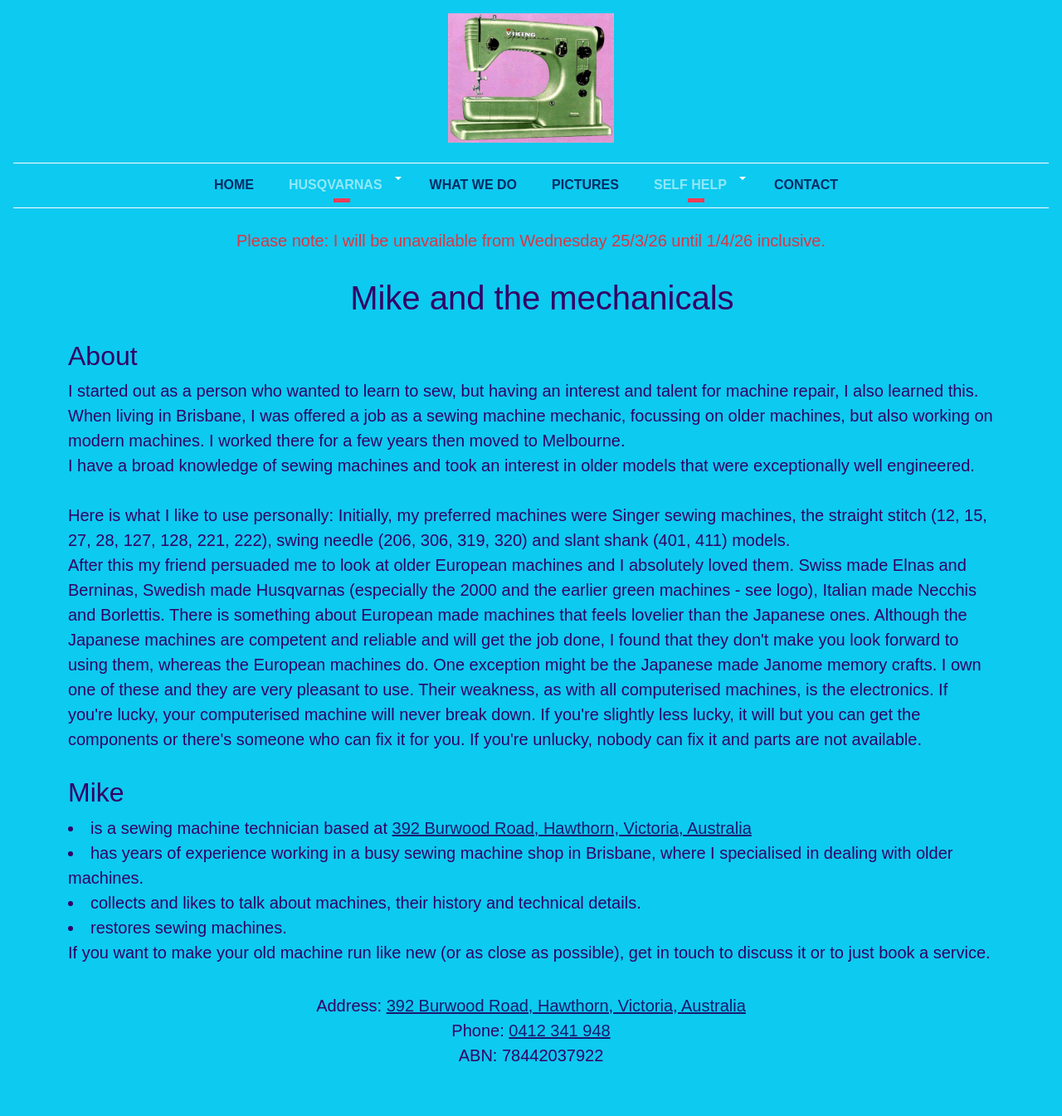
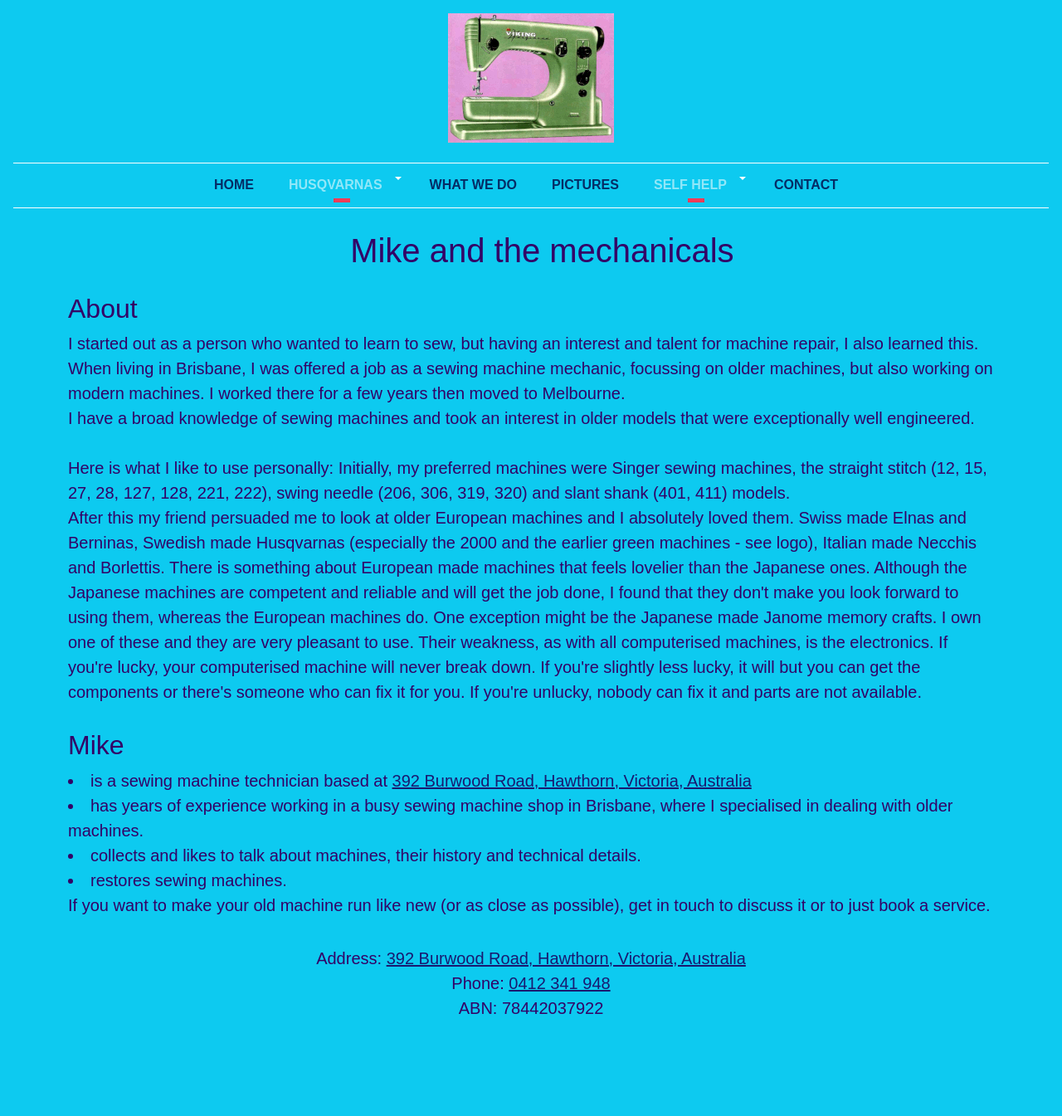
Before and after one commit to manicmike66/mikeandthemechanicals, a Jekyll site: the page built from index.markdown, in a window 1280 px wide. Shown: the whole page at 83% size. Built offline with Jekyll 4.4.1, drawn with Linux system fonts in a browser that asks for light colours; nearby versions of some CDN libraries; after the commit the page ends 1288 px from its top, so only the background shows below that.

Commit message:
removed holiday info

```diff
--- a/_includes/header.html
+++ b/_includes/header.html
@@ -1,4 +1,3 @@
 <div class="text-center"><img class="image" alt="Husqvarna 21" src="{{ "/assets/images/husq21-200.png" | relative_url }}"/></div>
 {%- include navbar.md -%}
-<p class="text-center text-danger">Please note: I will be unavailable from Wednesday 25/3/26 until 1/4/26 inclusive.</p>
   <h1 class="text-center">{{page.title}}</h1>
```
